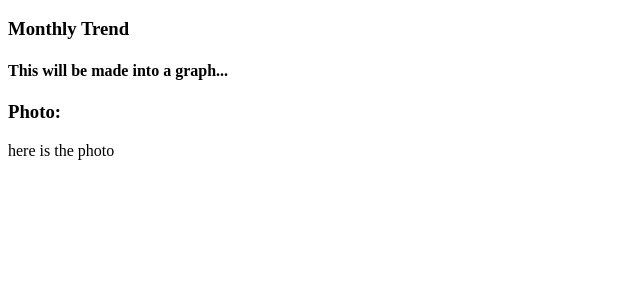
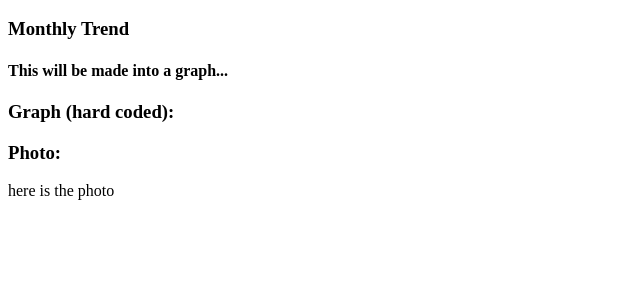
Before and after one commit to 401-pi-rates/raspberry-garden, a Django app: template garden_app/templates/raspberry/monthly.html in a window 1280 px wide. Shown: the part 111-411 px from the top of the page, without its empty margins (0-640 px from the left). Run offline with Django 3.2, Linux system fonts and the light colour scheme; the template is opened without the code that fills it, so the values that code supplies are empty; parts of the project's set-up code (start-up, migrations or seed data) failed here and were passed over.

Commit message:
which graph package to use?

```diff
--- a/garden_app/templates/raspberry/monthly.html
+++ b/garden_app/templates/raspberry/monthly.html
@@ -13,6 +13,10 @@
 
 </div>
 
+<div>
+  <h3>Graph (hard coded): </h3>
+
+</div>
 
 <div>
   <h3>Photo: </h3>
```
